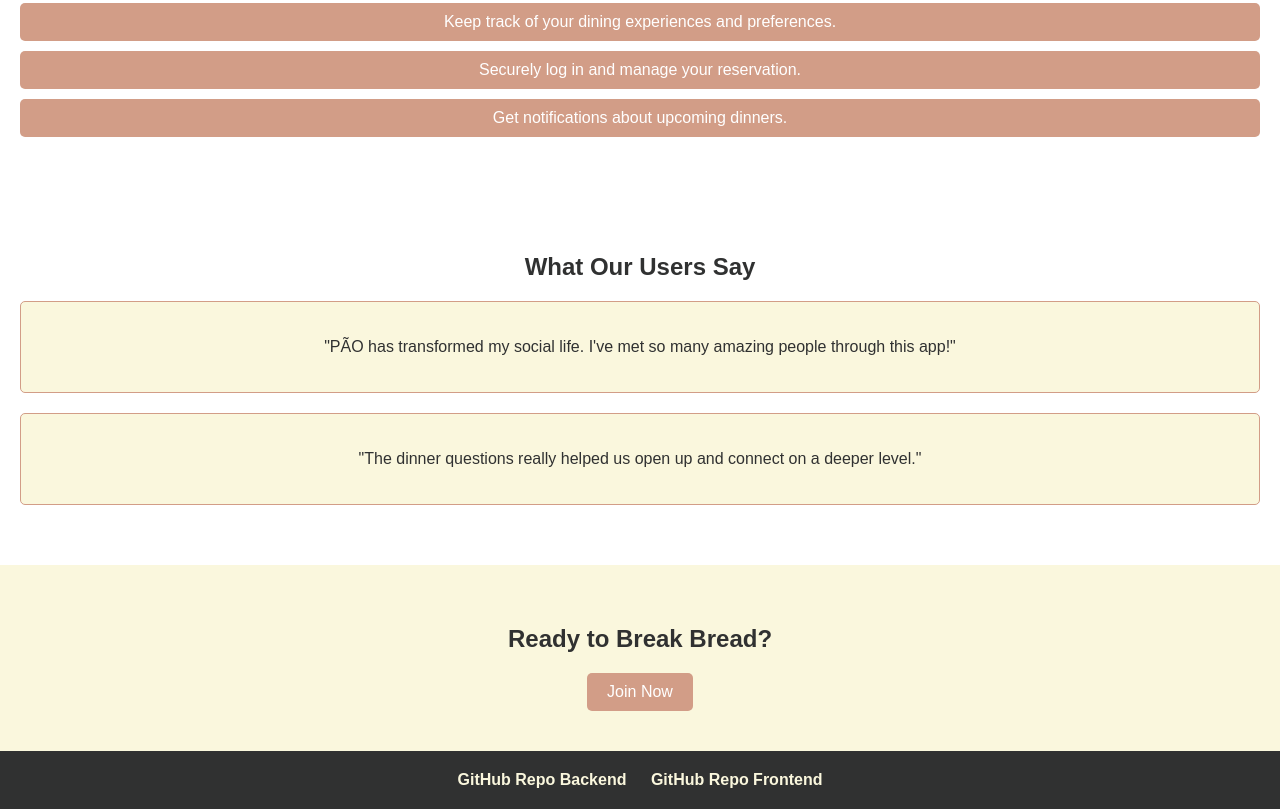
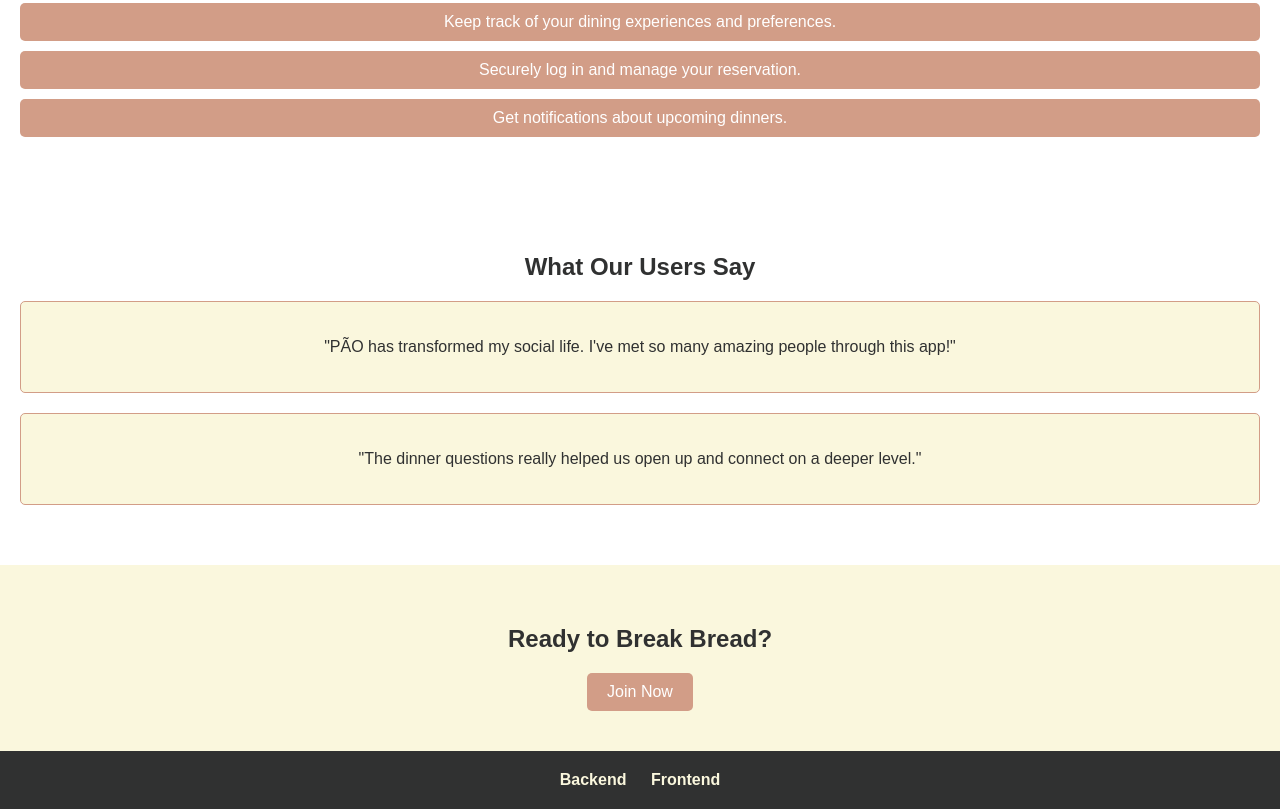
Before and after one commit to ConradPB/PAO-landing-page, a plain HTML site: page public/index.html in a window 1280 px wide. Shown: the part 1184-1993 px from the top of the page. Drawn offline with Linux system fonts and the light colour scheme.

Commit message:
updated index

```diff
--- a/public/index.html
+++ b/public/index.html
@@ -65,8 +65,8 @@
 
     <footer class="footer">
         <div class="footer-content">
-            <a href="https://github.com/ConradPB/PAO.git" target="_blank">GitHub Repo Backend</a>
-            <a href="https://github.com/ConradPB/PAOApp.git" target="_blank">GitHub Repo Frontend</a>
+            <a href="https://github.com/ConradPB/PAO.git" target="_blank">Backend</a>
+            <a href="https://github.com/ConradPB/PAOApp.git" target="_blank">Frontend</a>
         </div>
     </footer>
 
```
